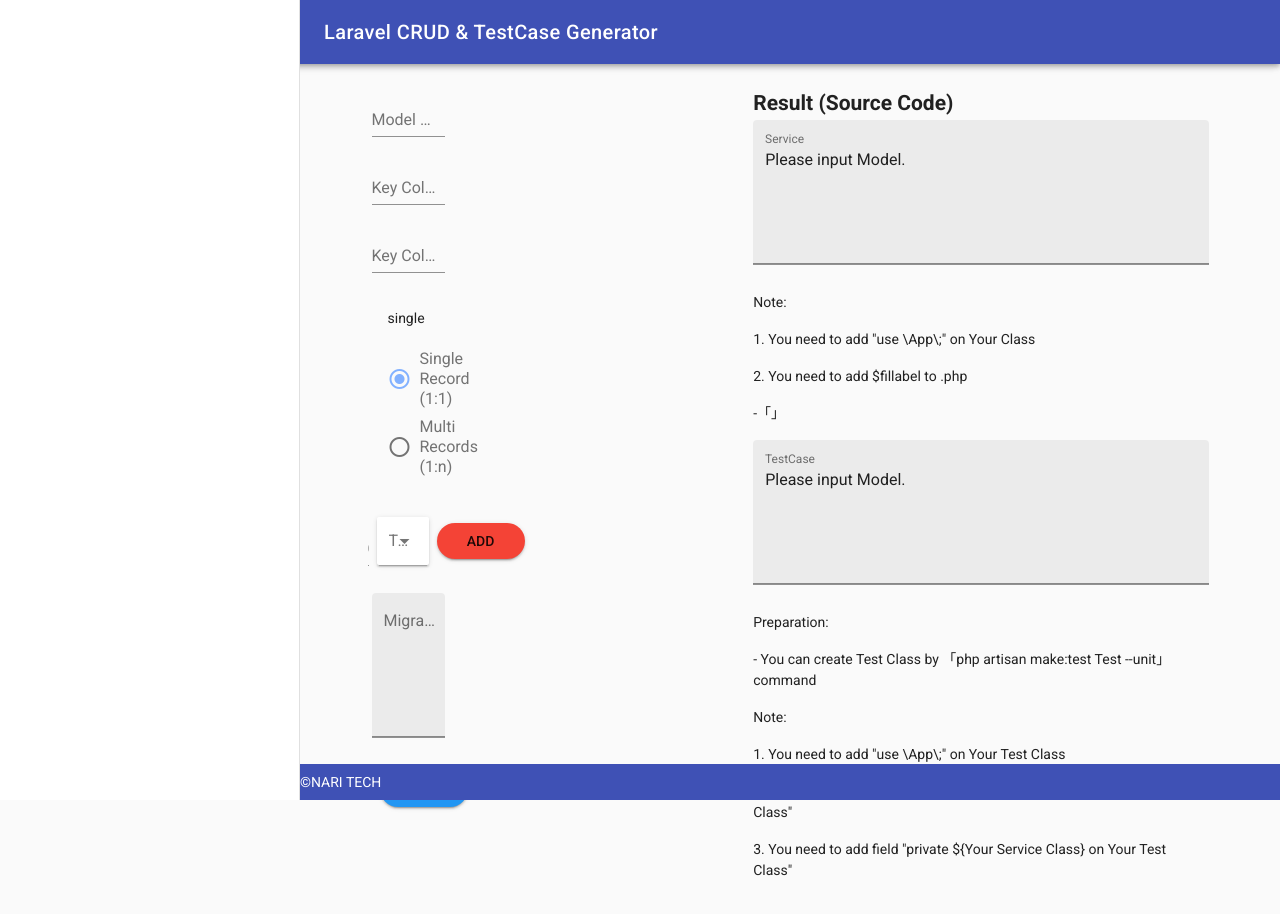
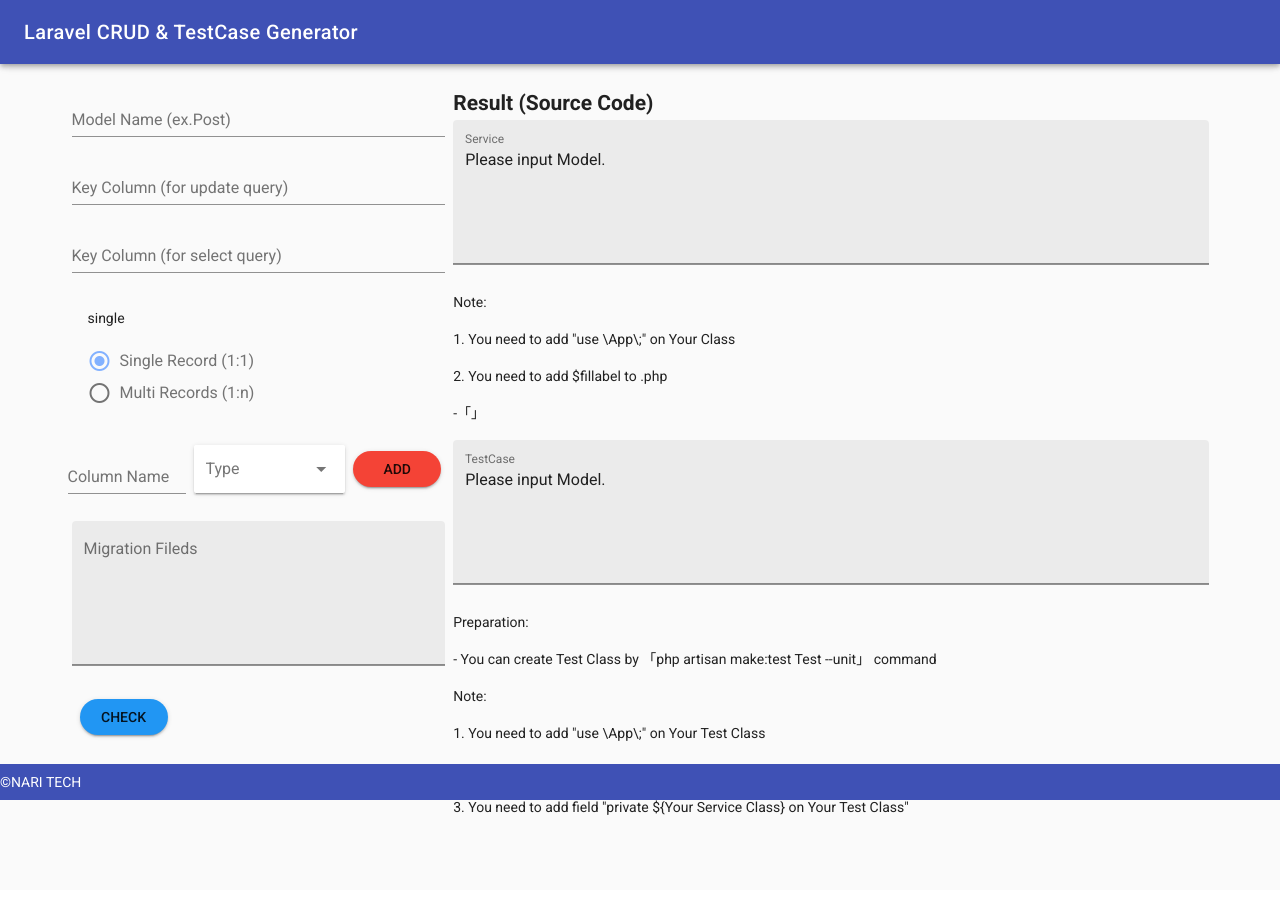
Before and after one commit to narith-minami/laravel-crud-and-test-code-generator, a Vue app: page / in a window 1280 px wide. Shown: the top 914 px of the page. After the commit the page ends 890 px from the top, so only its background shows below. Built offline with nearby package versions, Linux system fonts and the light colour scheme.

Commit message:
delete navigation

```diff
--- a/src/App.vue
+++ b/src/App.vue
@@ -1,6 +1,5 @@
 <template>
   <v-app id="inspire">
-    <v-navigation-drawer fixed v-model="drawer" app></v-navigation-drawer>
     <v-toolbar color="indigo" dark fixed app>
       <!--
         <v-toolbar-side-icon @click.stop="drawer = !drawer"></v-toolbar-side-icon>
```
